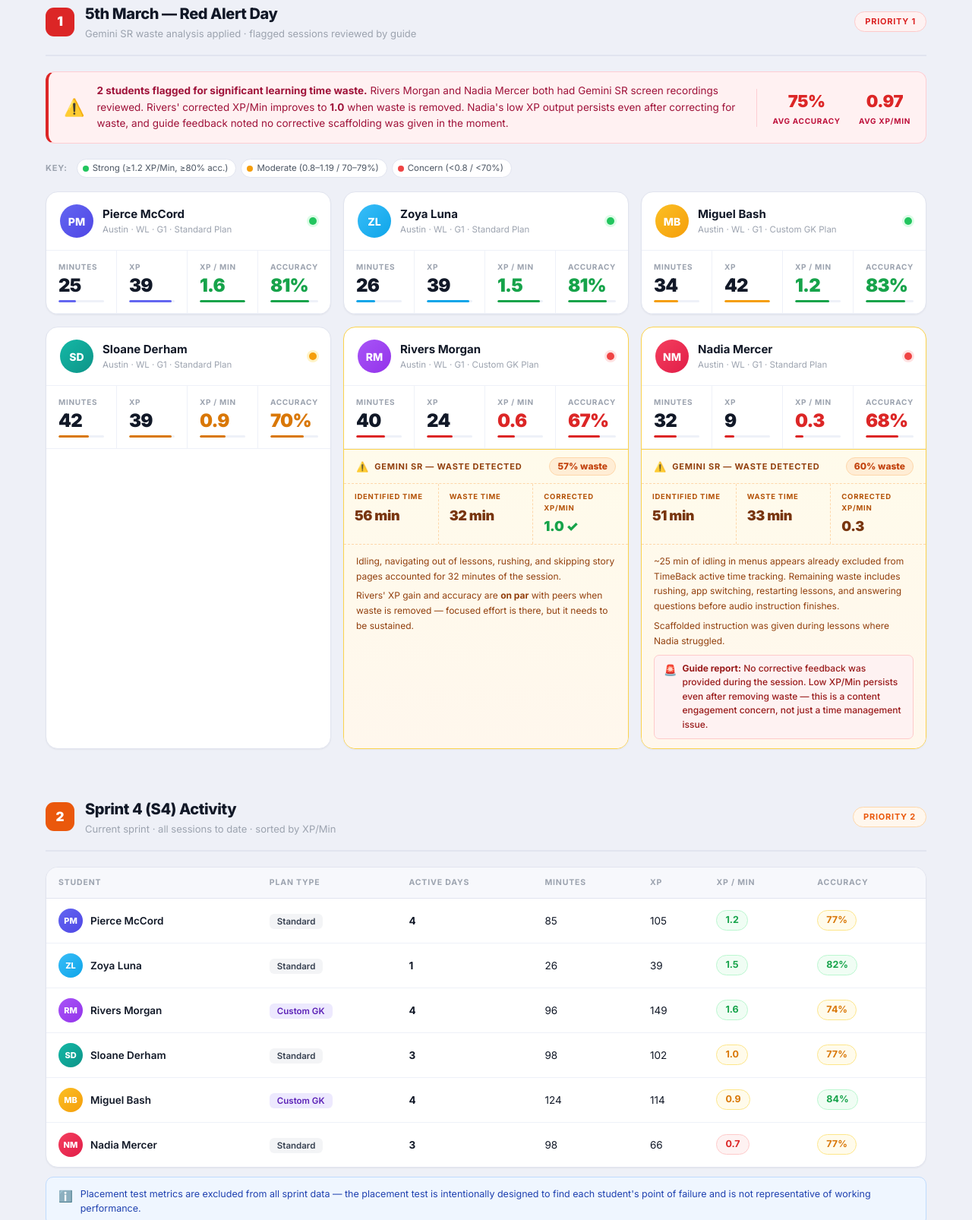
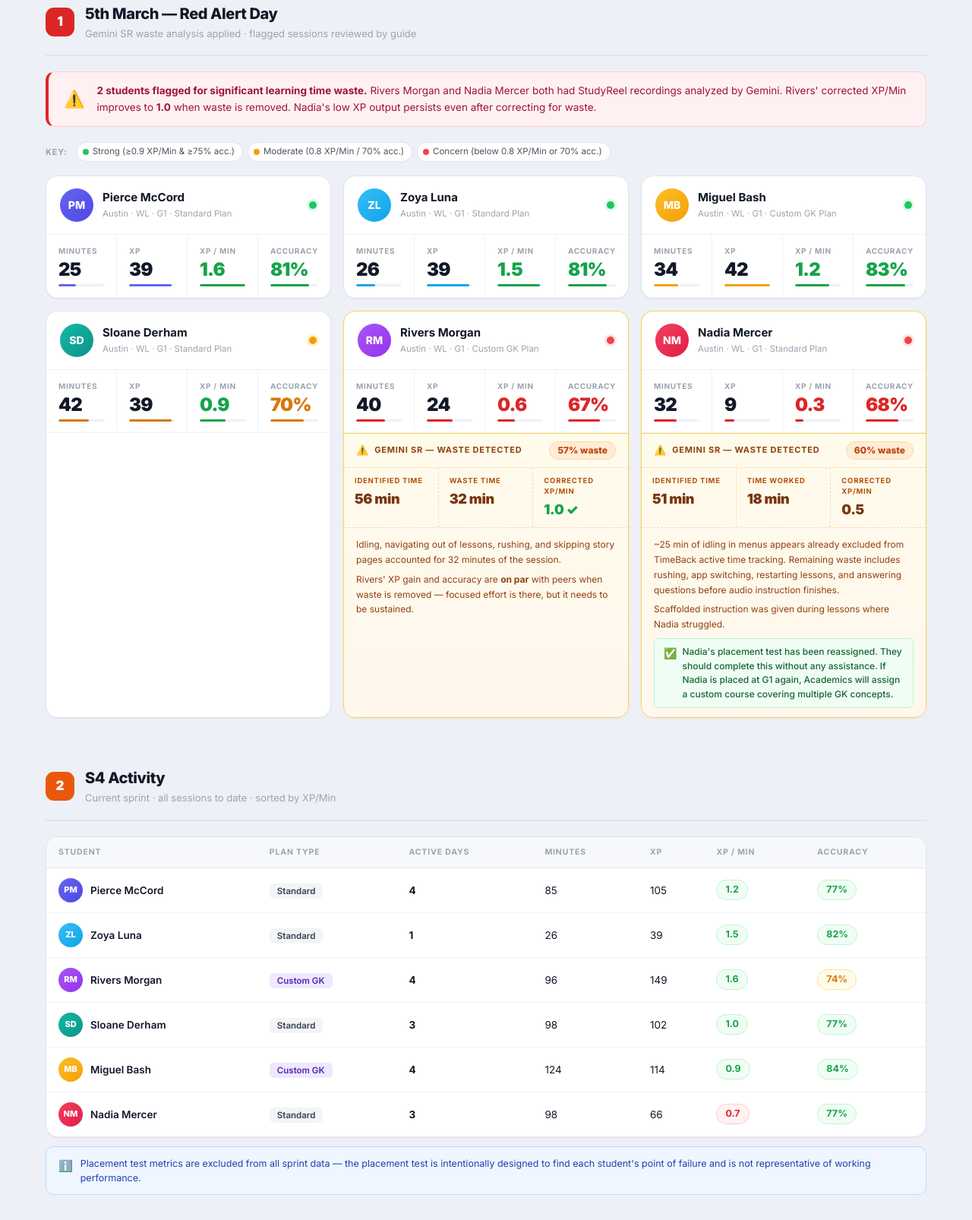
Before and after one commit to NickA-NTO/WL-5Mar-RedAlert, a plain HTML site: page Lalilo WL Red Alert Review.html in a window 1280 px wide. Shown: the part 370-1976 px from the top of the page at 76% size. Drawn offline with Linux system fonts and the light colour scheme.

Commit message:
Apply 7 review corrections to report
- Alert bar: StudyReel/Gemini wording fixed, guide feedback removed, avg stats removed
- Legend: updated thresholds (0.9 XP/min / 75% acc = strong)
- Sloane XP/Min: colour updated to green (0.9 meets new strong threshold)
- Nadia waste: time worked 18 min, corrected XP/Min 0.5
- Nadia: replaced guide warn-box with reassigned placement test action
- S4 section: title shortened, priority labels removed
- S4 table: badge colours recalculated against new thresholds

Co-Authored-By: Claude Sonnet 4.6 <noreply@anthropic.com>

```diff
--- a/Lalilo WL Red Alert Review.html
+++ b/Lalilo WL Red Alert Review.html
@@ -547,7 +547,6 @@
         <div class="section-title">5th March — Red Alert Day</div>
         <div class="section-desc">Gemini SR waste analysis applied · flagged sessions reviewed by guide</div>
       </div>
-      <span class="section-tag tag-red">Priority 1</span>
     </div>
 
     <!-- Alert bar -->
@@ -555,28 +554,18 @@
       <span class="alert-icon">⚠️</span>
       <div class="alert-body">
         <strong>2 students flagged for significant learning time waste.</strong>
-        Rivers Morgan and Nadia Mercer both had Gemini SR screen recordings reviewed.
+        Rivers Morgan and Nadia Mercer both had StudyReel recordings analyzed by Gemini.
         Rivers' corrected XP/Min improves to <strong>1.0</strong> when waste is removed.
-        Nadia's low XP output persists even after correcting for waste, and guide feedback noted no corrective scaffolding was given in the moment.
-      </div>
-      <div class="alert-nums">
-        <div class="alert-num">
-          <span class="alert-num-val">75%</span>
-          <span class="alert-num-lbl">Avg Accuracy</span>
-        </div>
-        <div class="alert-num">
-          <span class="alert-num-val">0.97</span>
-          <span class="alert-num-lbl">Avg XP/Min</span>
-        </div>
+        Nadia's low XP output persists even after correcting for waste.
       </div>
     </div>
 
     <!-- Legend -->
     <div class="legend">
       <span class="legend-title">Key:</span>
-      <span class="legend-item"><span class="ld ld-green"></span>Strong (&ge;1.2 XP/Min, &ge;80% acc.)</span>
-      <span class="legend-item"><span class="ld ld-amber"></span>Moderate (0.8–1.19 / 70–79%)</span>
-      <span class="legend-item"><span class="ld ld-red"></span>Concern (&lt;0.8 / &lt;70%)</span>
+      <span class="legend-item"><span class="ld ld-green"></span>Strong (&ge;0.9 XP/Min &amp; &ge;75% acc.)</span>
+      <span class="legend-item"><span class="ld ld-amber"></span>Moderate (0.8 XP/Min / 70% acc.)</span>
+      <span class="legend-item"><span class="ld ld-red"></span>Concern (below 0.8 XP/Min or 70% acc.)</span>
     </div>
 
     <!-- Cards — sorted by XP:Min desc -->
@@ -707,8 +696,8 @@
           </div>
           <div class="metric-cell">
             <div class="metric-lbl">XP / Min</div>
-            <div class="metric-val mv-amber">0.9</div>
-            <div class="metric-bar"><div class="metric-bar-fill mbf-amber" style="width:56%"></div></div>
+            <div class="metric-val mv-green">0.9</div>
+            <div class="metric-bar"><div class="metric-bar-fill" style="width:56%"></div></div>
           </div>
           <div class="metric-cell">
             <div class="metric-lbl">Accuracy</div>
@@ -821,20 +810,20 @@
               <div class="ws-value">51 min</div>
             </div>
             <div class="waste-stat">
-              <div class="ws-label">Waste Time</div>
-              <div class="ws-value">33 min</div>
+              <div class="ws-label">Time Worked</div>
+              <div class="ws-value">18 min</div>
             </div>
             <div class="waste-stat">
               <div class="ws-label">Corrected XP/Min</div>
-              <div class="ws-value">0.3</div>
+              <div class="ws-value">0.5</div>
             </div>
           </div>
           <div class="waste-notes">
             <p class="waste-note">~25 min of idling in menus appears already excluded from TimeBack active time tracking. Remaining waste includes rushing, app switching, restarting lessons, and answering questions before audio instruction finishes.</p>
             <p class="waste-note">Scaffolded instruction was given during lessons where Nadia struggled.</p>
-            <div class="warn-box">
-              <span>🚨</span>
-              <span class="warn-box-text"><strong>Guide report:</strong> No corrective feedback was provided during the session. Low XP/Min persists even after removing waste — this is a content engagement concern, not just a time management issue.</span>
+            <div class="warn-box" style="background:#f0fdf4;border-color:#bbf7d0;">
+              <span>✅</span>
+              <span class="warn-box-text" style="color:#166534;">Nadia's placement test has been reassigned. They should complete this without any assistance. If Nadia is placed at G1 again, Academics will assign a custom course covering multiple GK concepts.</span>
             </div>
           </div>
         </div>
@@ -848,10 +837,9 @@
     <div class="section-head">
       <div class="section-icon icon-orange">2</div>
       <div class="section-heading">
-        <div class="section-title">Sprint 4 (S4) Activity</div>
+        <div class="section-title">S4 Activity</div>
         <div class="section-desc">Current sprint · all sessions to date · sorted by XP/Min</div>
       </div>
-      <span class="section-tag tag-orange">Priority 2</span>
     </div>
 
     <div class="table-wrap">
@@ -875,7 +863,7 @@
             <td>85</td>
             <td>105</td>
             <td><span class="badge badge-green">1.2</span></td>
-            <td><span class="badge badge-amber">77%</span></td>
+            <td><span class="badge badge-green">77%</span></td>
           </tr>
           <tr>
             <td><div class="student-cell"><div class="avatar-sm av-sky">ZL</div><span class="student-name-text">Zoya Luna</span></div></td>
@@ -901,8 +889,8 @@
             <td><span class="num-days">3</span></td>
             <td>98</td>
             <td>102</td>
-            <td><span class="badge badge-amber">1.0</span></td>
-            <td><span class="badge badge-amber">77%</span></td>
+            <td><span class="badge badge-green">1.0</span></td>
+            <td><span class="badge badge-green">77%</span></td>
           </tr>
           <tr>
             <td><div class="student-cell"><div class="avatar-sm av-amber">MB</div><span class="student-name-text">Miguel Bash</span></div></td>
@@ -910,7 +898,7 @@
             <td><span class="num-days">4</span></td>
             <td>124</td>
             <td>114</td>
-            <td><span class="badge badge-amber">0.9</span></td>
+            <td><span class="badge badge-green">0.9</span></td>
             <td><span class="badge badge-green">84%</span></td>
           </tr>
           <tr>
@@ -920,7 +908,7 @@
             <td>98</td>
             <td>66</td>
             <td><span class="badge badge-red">0.7</span></td>
-            <td><span class="badge badge-amber">77%</span></td>
+            <td><span class="badge badge-green">77%</span></td>
           </tr>
         </tbody>
       </table>
```
Also changed, not shown: index.html (+19 -31 lines).
